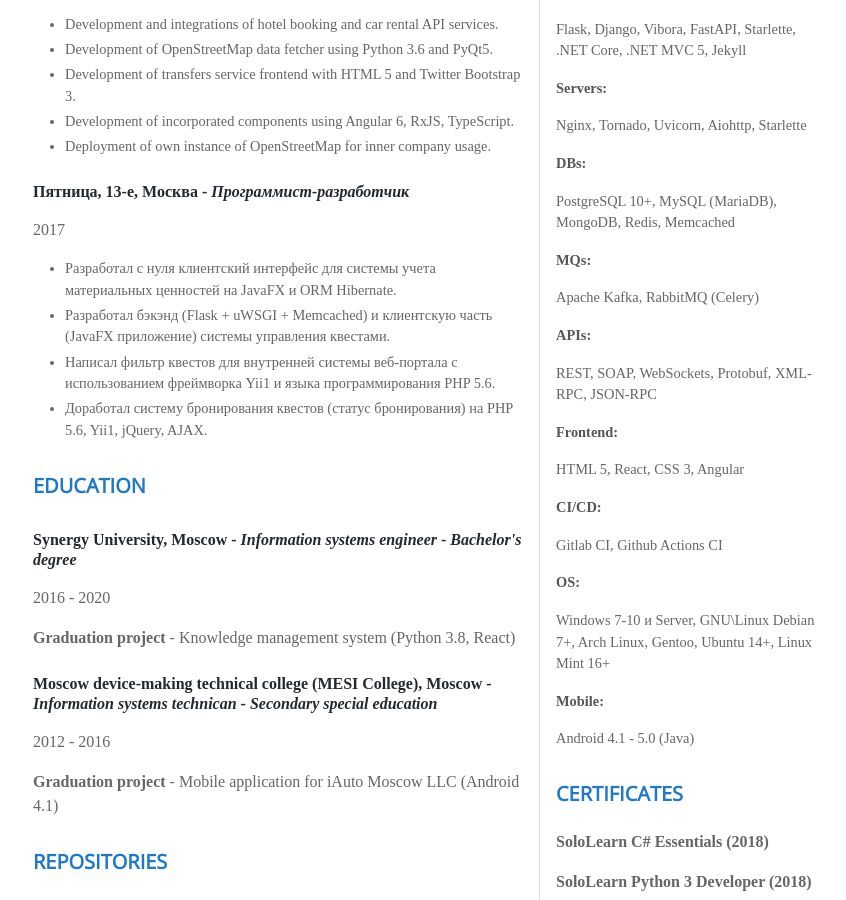
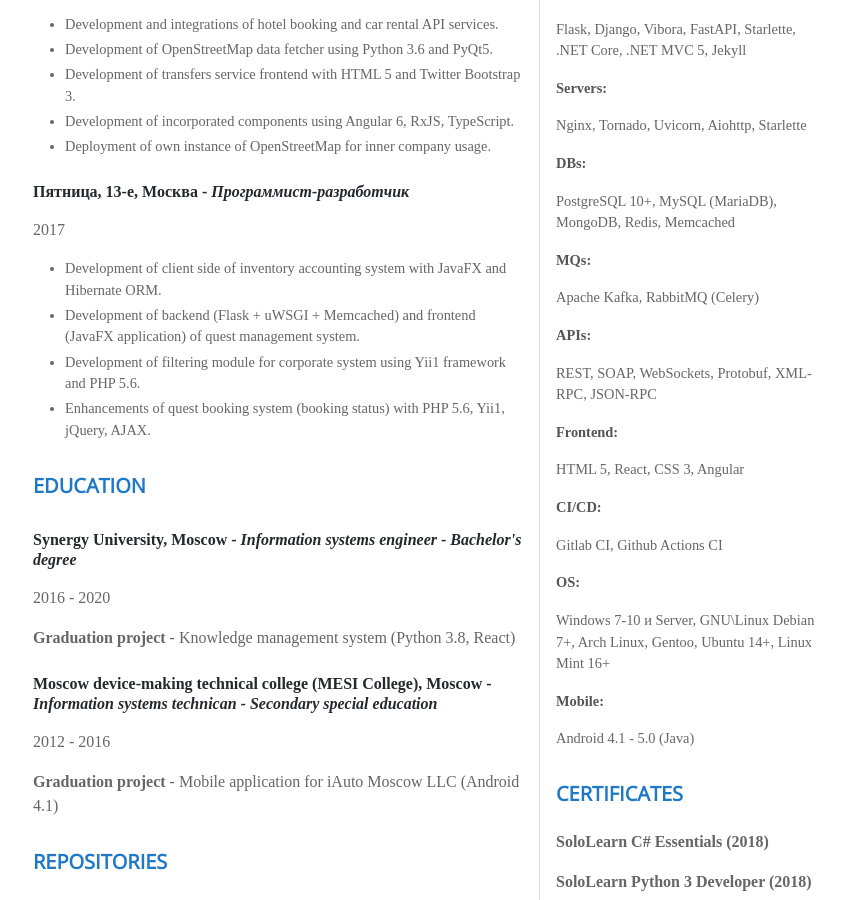
Before and after one commit to atthealchemist/atthealchemist.github.io, a Jekyll site: the page built from pages/en/index.md, in a window 1280 px wide and 900 px high, scrolled down 1839 px. Shown: the whole window, without its empty margins (117-963 px from the left). Built offline with Jekyll 4.4.1, drawn with Linux system fonts in a browser that asks for light colours; nearby versions of some CDN libraries; some web fonts are replaced.

Commit message:
Продолжаю работать с i18n

```diff
--- a/_data/jobs.yml
+++ b/_data/jobs.yml
@@ -43,10 +43,10 @@ jobs:
         from: 2017
         to: 2017
       tasks:
-        - Разработал с нуля клиентский интерфейс для системы учета материальных ценностей на JavaFX и ORM Hibernate.
-        - Разработал бэкэнд (Flask + uWSGI + Memcached) и клиентскую часть (JavaFX приложение) системы управления квестами.
-        - Написал фильтр квестов для внутренней системы веб-портала с использованием фреймворка Yii1 и языка программирования PHP 5.6.
-        - Доработал систему бронирования квестов (статус бронирования) на PHP 5.6, Yii1, jQuery, AJAX.
+        - Development of client side of inventory accounting system with JavaFX and Hibernate ORM.
+        - Development of backend (Flask + uWSGI + Memcached) and frontend (JavaFX application) of quest management system.
+        - Development of filtering module for corporate system using Yii1 framework and PHP 5.6.
+        - Enhancements of quest booking system (booking status) with PHP 5.6, Yii1, jQuery, AJAX.
   ru:
     - title: ООО "Робин"
       position: Программист - разработчик
```
